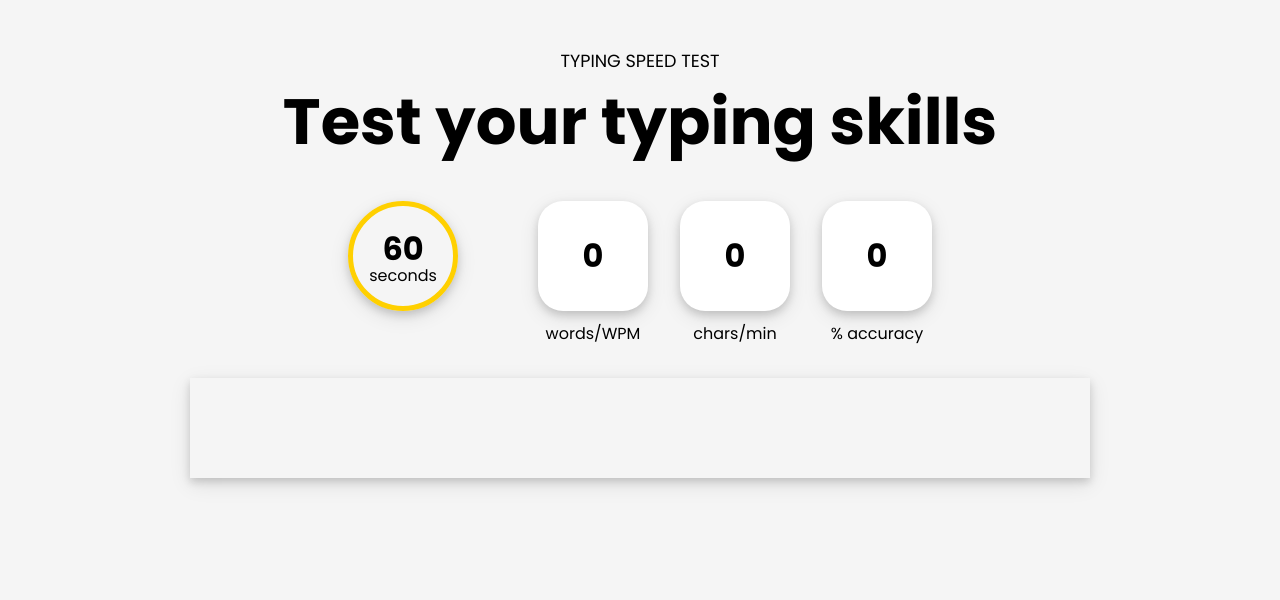
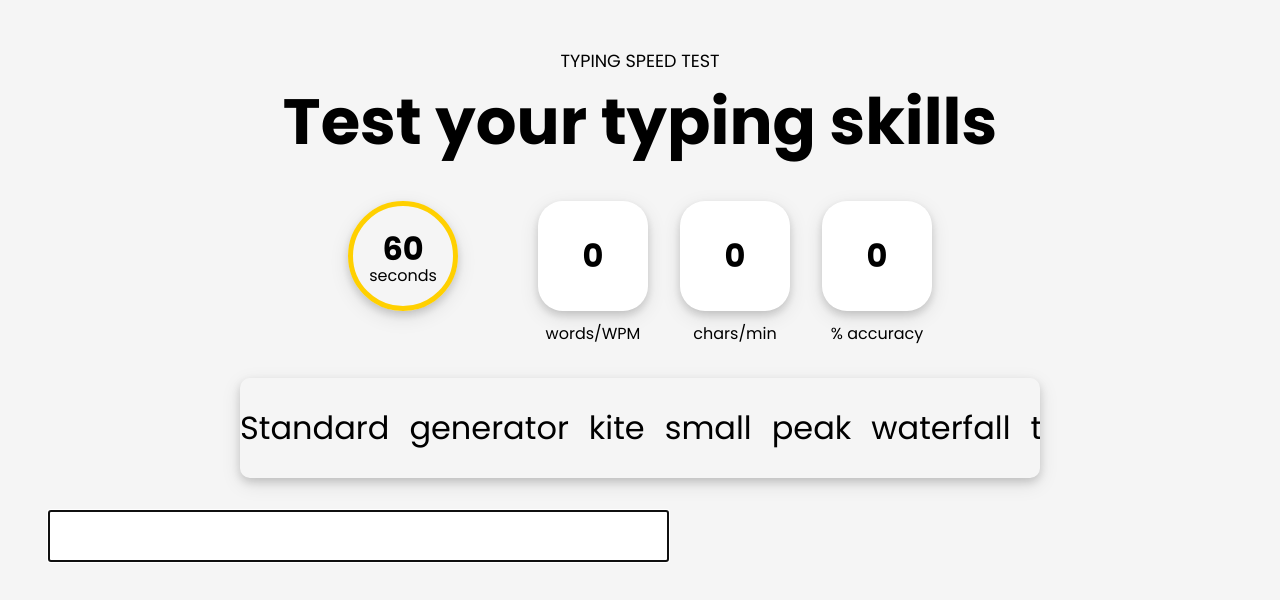
Before and after one commit to ThanujaRandima/typingTest, a plain HTML site: page index.html in a window 1280 px wide. Drawn offline with Linux system fonts and the light colour scheme.

Commit message:
added sroll logic

```diff
--- a/index.html
+++ b/index.html
@@ -43,9 +43,12 @@
          </div>
          <!-- input element-->
           <div class="input-container">
-            <div class="word-display"></div>
-            <input type="text" autofocus autocomplete="off" id="input-el">
+            <div class="word-display" id="wordDisplay">
+            </div>
+            <input type="text" autocomplete="off" autofocus id="input-el">
           </div>
     </div>
+
+    <script src="script.js"></script>
 </body>
 </html>
--- a/script.js
+++ b/script.js
@@ -0,0 +1,51 @@
+const wordDisplay = document.getElementById("wordDisplay");
+const inputEl = document.getElementById("input-el");
+
+let words = [
+    "Standard", "generator", "kite", "small", "peak", "waterfall", "trust", "black", "skill",
+    "focus", "speed", "bright", "vision", "glow", "machine", "dynamic", "strong", "code",
+    "matrix", "shift", "target", "flash", "grip", "signal", "index", "pulse", "quiet", "logic",
+    "spark", "swift", "range", "track", "limit", "light", "curve", "stack", "flow", "shape", "mark"
+];
+
+let currentWordIndex = 0;
+
+function renderWords() {
+    wordDisplay.innerHTML = ""; // Clear display
+    words.forEach((word, index) => {
+        const span = document.createElement("span");
+        span.textContent = word;
+        span.id = `word-${index}`;
+        span.style.marginRight = "20px"; // Add spacing between words
+        wordDisplay.appendChild(span);
+    });
+}
+
+renderWords();
+
+inputEl.addEventListener("keydown", function (event) {
+    if (event.key === " ") {
+        event.preventDefault();
+        const typedWord = inputEl.value.trim();
+        const currentSpan = document.getElementById(`word-${currentWordIndex}`);
+        const currentWord = words[currentWordIndex];
+
+        if (typedWord === currentWord) {
+            currentSpan.style.color = "green";
+        } else {
+            currentSpan.style.color = "red";
+        }
+
+        currentWordIndex++;
+        inputEl.value = "";
+
+        // Always scroll even if out of words
+        if (currentWordIndex < words.length) {
+            const nextSpan = document.getElementById(`word-${currentWordIndex}`);
+            const scrollOffset = nextSpan.offsetLeft - wordDisplay.offsetLeft;
+            wordDisplay.scrollTo({ left: scrollOffset, behavior: "smooth" });
+        } else {
+            wordDisplay.scrollTo({ left: wordDisplay.scrollWidth, behavior: "smooth" });
+        }
+    }
+});
--- a/style.css
+++ b/style.css
@@ -48,8 +48,7 @@ body{
 }
 
 .timer-div,
-.st-div,
-.input-container{
+.st-div{
     box-shadow: 0 4px 8px rgba(0, 0, 0, 0.15), 0 6px 20px rgba(0, 0, 0, 0.10);
 }
 
@@ -79,30 +78,49 @@ body{
 }
 
 /* input container styles */
-.input-container{
-    position:relative;
-    width: 900px;
+/* word-display{
+    width: 800px;
     height: 100px;
+    box-shadow: 0 4px 8px rgba(0, 0, 0, 0.15), 0 6px 20px rgba(0, 0, 0, 0.10);
+    border-radius: 10px;
     margin: 2rem auto;
+    padding: 1rem;
+    font-size: 2rem;
+    display: flex;
+    align-items: center;
+    white-space: nowrap;
+    overflow-x: hidden;
+} */
+
+.word-display {
+    width: 800px;
+    height: 100px;
+    box-shadow: 0 4px 8px rgba(0, 0, 0, 0.15), 0 6px 20px rgba(0, 0, 0, 0.10);
+    border-radius: 10px;
+    margin: 2rem auto;
+
+    font-size: 2rem;
+    display: flex;
+    align-items: center;
+    white-space: nowrap;
+    overflow-x: auto;
+    scroll-behavior: smooth;
+    direction: ltr;
 }
 
-.word-display{
-    position: relative;
-    z-index: 1;
-    height: 100%;
-    width: 100%;
+/* Hide scrollbar */
+.word-display::-webkit-scrollbar {
+    display: none;
+}
+.word-display {
+    -ms-overflow-style: none;
+    scrollbar-width: none;
 }
 
-#input-el{
-    position: absolute;
-    height: 100%;
-    width: 100%;
-    top: 0;
-    z-index: 2;
-    background-color: transparent;
-    text-align: center;
+
+
+
+input{
     font-size: 2rem;
     font-family: inherit;
-    outline: none;
-    border: none;
 }
```
Also changed, not shown: images/letter illustration.jpg (added).
